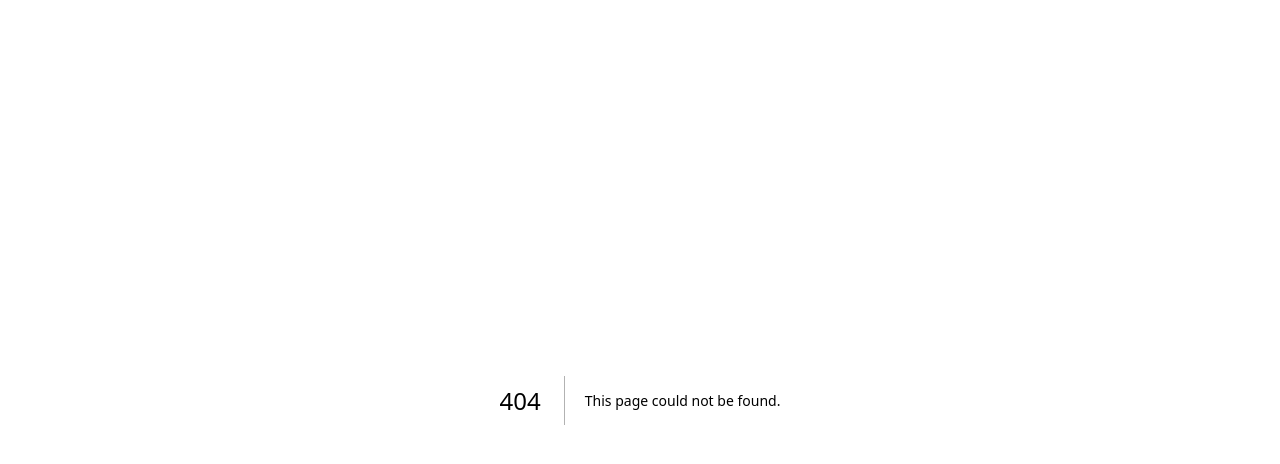
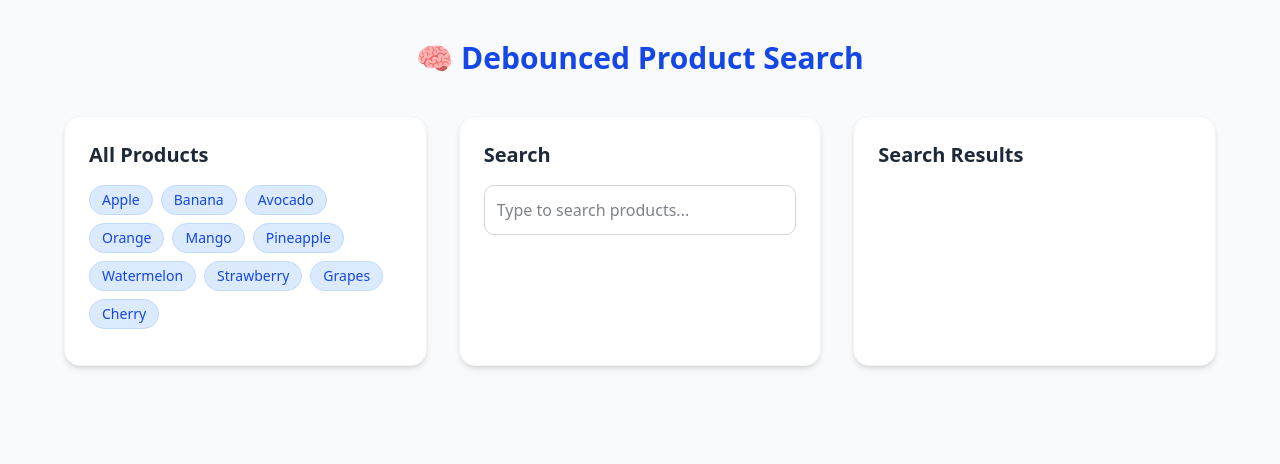
Before and after one commit to Yesserabedlmoujib/nextjs-custom-utils, a Next.js app: page /search in a window 1280 px wide. Before the commit this address had no page. Shown: the top 464 px of the page. Built offline with nearby package versions, Linux system fonts and the light colour scheme.

Commit message:
implemented debounced product search with all-products list and loading states

```diff
--- /dev/null
+++ b/src/app/api/products/route.ts
@@ -0,0 +1,27 @@
+import { NextResponse } from "next/server";
+
+const PRODUCTS = [
+  { id: 1, name: "Apple" },
+  { id: 2, name: "Banana" },
+  { id: 3, name: "Avocado" },
+  { id: 4, name: "Orange" },
+  { id: 5, name: "Mango" },
+  { id: 6, name: "Pineapple" },
+  { id: 7, name: "Watermelon" },
+  { id: 8, name: "Strawberry" },
+  { id: 9, name: "Grapes" },
+  { id: 10, name: "Cherry" },
+];
+
+// GET /api/products?query=apple
+export async function GET(request: Request) {
+  const { searchParams } = new URL(request.url);
+  const query = searchParams.get("query")?.toLowerCase() || "";
+
+  // simulate API delay
+  await new Promise((resolve) => setTimeout(resolve, 500));
+
+  const filtered = PRODUCTS.filter((p) => p.name.toLowerCase().includes(query));
+
+  return NextResponse.json(filtered);
+}
--- a/src/app/page.tsx
+++ b/src/app/page.tsx
@@ -1,103 +1,9 @@
-import Image from "next/image";
+import Search from "./search/page";
 
 export default function Home() {
   return (
-    <div className="font-sans grid grid-rows-[20px_1fr_20px] items-center justify-items-center min-h-screen p-8 pb-20 gap-16 sm:p-20">
-      <main className="flex flex-col gap-[32px] row-start-2 items-center sm:items-start">
-        <Image
-          className="dark:invert"
-          src="/next.svg"
-          alt="Next.js logo"
-          width={180}
-          height={38}
-          priority
-        />
-        <ol className="font-mono list-inside list-decimal text-sm/6 text-center sm:text-left">
-          <li className="mb-2 tracking-[-.01em]">
-            Get started by editing{" "}
-            <code className="bg-black/[.05] dark:bg-white/[.06] font-mono font-semibold px-1 py-0.5 rounded">
-              src/app/page.tsx
-            </code>
-            .
-          </li>
-          <li className="tracking-[-.01em]">
-            Save and see your changes instantly.
-          </li>
-        </ol>
-
-        <div className="flex gap-4 items-center flex-col sm:flex-row">
-          <a
-            className="rounded-full border border-solid border-transparent transition-colors flex items-center justify-center bg-foreground text-background gap-2 hover:bg-[#383838] dark:hover:bg-[#ccc] font-medium text-sm sm:text-base h-10 sm:h-12 px-4 sm:px-5 sm:w-auto"
-            href="https://vercel.com/new?utm_source=create-next-app&utm_medium=appdir-template-tw&utm_campaign=create-next-app"
-            target="_blank"
-            rel="noopener noreferrer"
-          >
-            <Image
-              className="dark:invert"
-              src="/vercel.svg"
-              alt="Vercel logomark"
-              width={20}
-              height={20}
-            />
-            Deploy now
-          </a>
-          <a
-            className="rounded-full border border-solid border-black/[.08] dark:border-white/[.145] transition-colors flex items-center justify-center hover:bg-[#f2f2f2] dark:hover:bg-[#1a1a1a] hover:border-transparent font-medium text-sm sm:text-base h-10 sm:h-12 px-4 sm:px-5 w-full sm:w-auto md:w-[158px]"
-            href="https://nextjs.org/docs?utm_source=create-next-app&utm_medium=appdir-template-tw&utm_campaign=create-next-app"
-            target="_blank"
-            rel="noopener noreferrer"
-          >
-            Read our docs
-          </a>
-        </div>
-      </main>
-      <footer className="row-start-3 flex gap-[24px] flex-wrap items-center justify-center">
-        <a
-          className="flex items-center gap-2 hover:underline hover:underline-offset-4"
-          href="https://nextjs.org/learn?utm_source=create-next-app&utm_medium=appdir-template-tw&utm_campaign=create-next-app"
-          target="_blank"
-          rel="noopener noreferrer"
-        >
-          <Image
-            aria-hidden
-            src="/file.svg"
-            alt="File icon"
-            width={16}
-            height={16}
-          />
-          Learn
-        </a>
-        <a
-          className="flex items-center gap-2 hover:underline hover:underline-offset-4"
-          href="https://vercel.com/templates?framework=next.js&utm_source=create-next-app&utm_medium=appdir-template-tw&utm_campaign=create-next-app"
-          target="_blank"
-          rel="noopener noreferrer"
-        >
-          <Image
-            aria-hidden
-            src="/window.svg"
-            alt="Window icon"
-            width={16}
-            height={16}
-          />
-          Examples
-        </a>
-        <a
-          className="flex items-center gap-2 hover:underline hover:underline-offset-4"
-          href="https://nextjs.org?utm_source=create-next-app&utm_medium=appdir-template-tw&utm_campaign=create-next-app"
-          target="_blank"
-          rel="noopener noreferrer"
-        >
-          <Image
-            aria-hidden
-            src="/globe.svg"
-            alt="Globe icon"
-            width={16}
-            height={16}
-          />
-          Go to nextjs.org →
-        </a>
-      </footer>
+    <div>
+      <Search />
     </div>
   );
 }
--- /dev/null
+++ b/src/app/search/page.tsx
@@ -0,0 +1,145 @@
+"use client";
+import { useState, useMemo, useEffect } from "react";
+import { debounce } from "@/lib/utils";
+import { FaSpinner } from "react-icons/fa";
+
+interface Product {
+  id: number;
+  name: string;
+}
+
+export default function Search() {
+  const [query, setQuery] = useState("");
+  const [results, setResults] = useState<Product[]>([]);
+  const [loading, setLoading] = useState(false);
+  const [error, setError] = useState<string | null>(null);
+  const [hasSearched, setHasSearched] = useState(false);
+  const [allProducts, setAllProducts] = useState<Product[]>([]);
+
+  // on mount => fetch all products
+  useEffect(() => {
+    const fetchAllProducts = async () => {
+      try {
+        const res = await fetch("/api/products");
+        if (!res.ok) throw new Error("Failed to fetch all products");
+        const data: Product[] = await res.json();
+        setAllProducts(data);
+      } catch {
+        setError("Failed to load all products.");
+      }
+    };
+    fetchAllProducts();
+  }, []);
+
+  // Fetching  products by search term
+  const fetchProducts = async (searchTerm: string) => {
+    if (!searchTerm.trim()) {
+      setResults([]);
+      setHasSearched(false);
+      return;
+    }
+
+    setLoading(true);
+    setError(null);
+    try {
+      const res = await fetch(`/api/products?query=${searchTerm}`);
+      if (!res.ok) throw new Error("Failed to fetch");
+      const data: Product[] = await res.json();
+      setResults(data);
+    } catch {
+      setError("Something went wrong!");
+    } finally {
+      setLoading(false);
+      setHasSearched(true);
+    }
+  };
+
+  const debounceSearch = useMemo(() => debounce(fetchProducts, 600), []);
+
+  const handleChange = (e: React.ChangeEvent<HTMLInputElement>) => {
+    const value = e.target.value;
+    setQuery(value);
+    debounceSearch(value);
+  };
+
+  return (
+    <div className="min-h-screen bg-gray-50 flex flex-col items-center py-10 px-4">
+      <h1 className="text-3xl font-bold text-blue-700 mb-10">
+        🧠 Debounced Product Search
+      </h1>
+
+      <div className="grid md:grid-cols-3 gap-8 w-full max-w-6xl">
+        {/* Here we display all Products */}
+        <div className="bg-white p-6 rounded-2xl shadow-md border border-gray-100">
+          <h2 className="text-xl font-semibold text-gray-800 mb-4">
+            All Products
+          </h2>
+          <div className="flex flex-wrap gap-2">
+            {allProducts.map((x) => (
+              <span
+                key={x.id}
+                className="px-3 py-1 bg-blue-100 text-blue-700 text-sm font-medium rounded-full border border-blue-200 hover:bg-blue-200 transition"
+              >
+                {x.name}
+              </span>
+            ))}
+          </div>
+        </div>
+
+        {/* Here is the Search Section */}
+        <div className="bg-white p-6 rounded-2xl shadow-md border border-gray-100 flex flex-col justify-between min-h-[250px]">
+          <div>
+            <h2 className="text-xl font-semibold text-gray-800 mb-4">Search</h2>
+            <input
+              type="text"
+              value={query}
+              onChange={handleChange}
+              placeholder="Type to search products..."
+              className="border border-gray-300 rounded-lg p-3 w-full focus:outline-none focus:ring-2 focus:ring-blue-400"
+            />
+          </div>
+
+          <div className="mt-4 min-h-[40px] flex items-center justify-center">
+            {loading ? (
+              <p className="text-blue-600 flex items-center gap-2">
+                <FaSpinner className="animate-spin" />
+                <span>Loading...</span>
+              </p>
+            ) : error ? (
+              <p className="text-red-600 flex items-center gap-2">
+                ❌ <span>{error}</span>
+              </p>
+            ) : hasSearched && query && results.length === 0 ? (
+              <p className="text-gray-500">No results found.</p>
+            ) : null}
+          </div>
+        </div>
+
+        {/* Here is the Search Results */}
+        <div className="bg-white p-6 rounded-2xl shadow-md border border-gray-100">
+          <h2 className="text-xl font-semibold text-gray-800 mb-4">
+            Search Results
+          </h2>
+          {results.length > 0 ? (
+            <div className="flex flex-wrap gap-2">
+              {results.map((item) => (
+                <span
+                  key={item.id}
+                  className="px-3 py-1 bg-green-100 text-green-700 text-sm font-medium rounded-full border border-green-200 hover:bg-green-200 transition"
+                >
+                  {item.name}
+                </span>
+              ))}
+            </div>
+          ) : (
+            !loading &&
+            hasSearched &&
+            query && (
+              <p className="text-gray-500 italic">Try a different keyword...</p>
+            )
+          )}
+        </div>
+      </div>
+    </div>
+  );
+}
```
